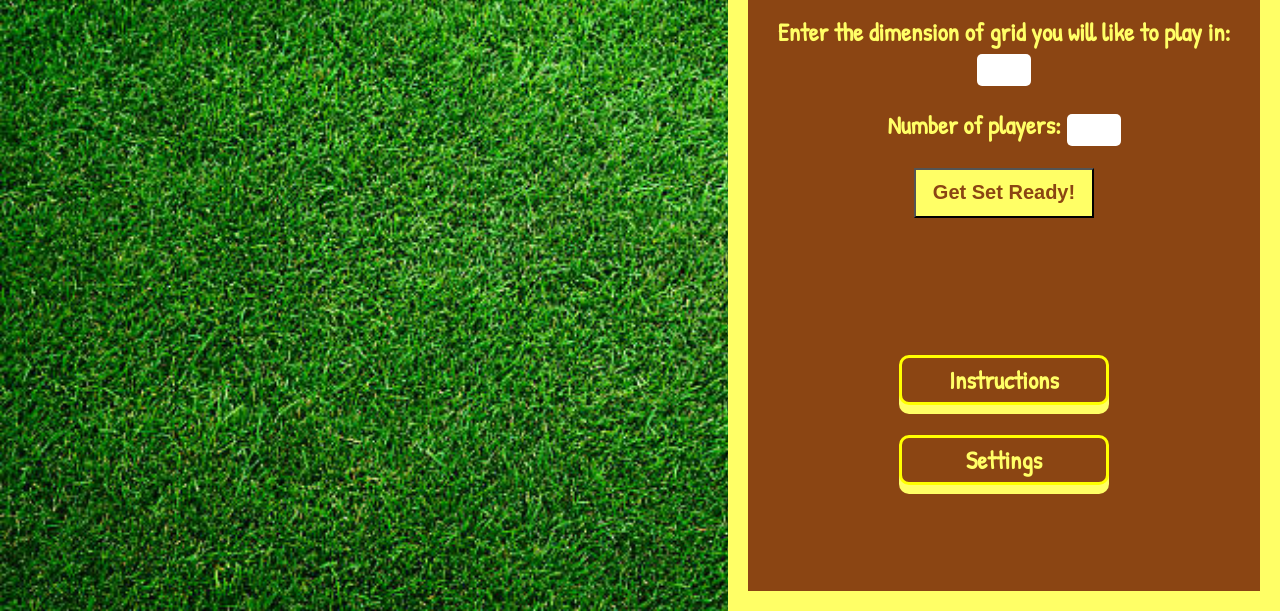
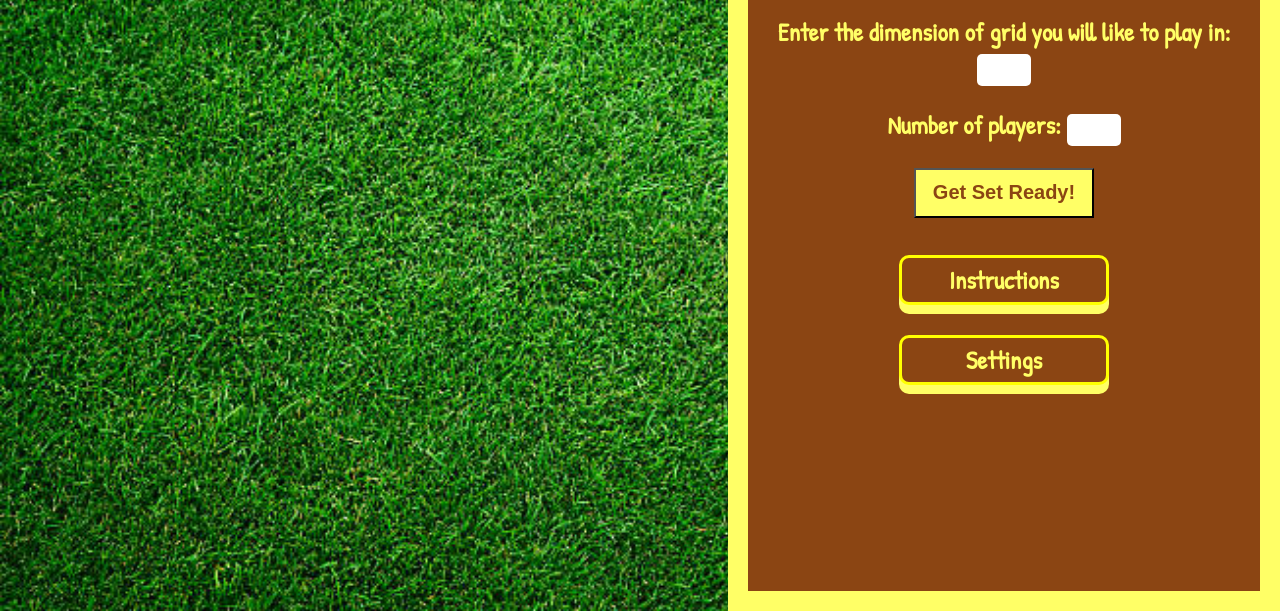
Before and after one commit to ananyarao23/final_gameProject_CS104, a plain HTML site: page CS104_project/index.html in a window 1280 px wide. Shown: the part 189-800 px from the top of the page. Drawn offline with Linux system fonts and the light colour scheme.

Commit message:
Update game.css

```diff
--- a/CS104_project/game.css
+++ b/CS104_project/game.css
@@ -339,7 +339,7 @@ label{
   font-size: 50px;
 }
 #menu{
-  margin-top: 100px;
+  margin-bottom: 20px;
 }
 .finalSetting{
   display: none;
```
